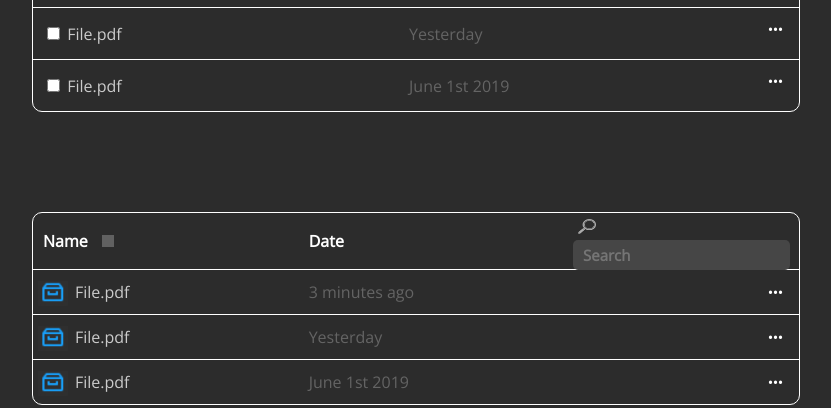
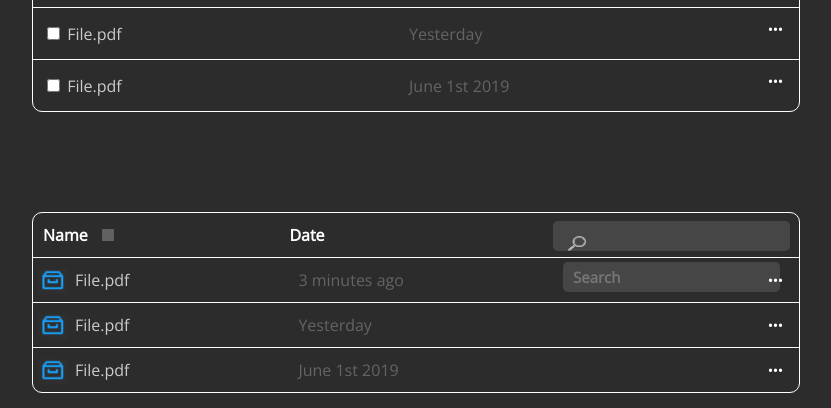
Before and after one commit to nikolmel22/hw-3, a plain HTML site: page 3index.html in a window 1280 px wide. Shown: the part 492-900 px from the top of the page, without its empty margins (18-849 px from the left). Drawn offline with nearby package versions, Linux system fonts and the light colour scheme; grey boxes are pictures that could not be loaded.

Commit message:
h3 3 - problem

```diff
--- a/3index.html
+++ b/3index.html
@@ -121,10 +121,16 @@
               alt="icon"
             />
           </th>
-          <th class="th-date">Date</th>
-          <th class="thsearch"><img class="icon-search" src="search.png" alt="#">
+
+          <th class="table-heading">Date</th>
+
+
+          <th class="thsearch">
             <div class="sradius">
-                 <input class="search font_color" type="search" placeholder="Search"/>
+                <form class="search" action="/search/"><img class="icon-search" src="search.png" alt="#">
+                    <input class="search search1 font_color" type="search" placeholder="Search"/>
+             </form>
+
             </div>
           </th>
         </tr>
--- a/index.css
+++ b/index.css
@@ -174,8 +174,9 @@ margin-bottom: 50px;
   font-size: 15px;
   background-image: url("icon_4.png");
   background-repeat: no-repeat;
+ }
 
-}
+
 
 .sradius {
   border-radius: 10px;
@@ -190,8 +191,14 @@ margin-bottom: 50px;
 	width:23px;
 	height: 20px;
 	filter: invert(1);
-	cursor: pointer;
+  cursor: pointer;
+  margin-bottom: 5px;
 }
 /*s.isearch {
   padding: 10px;
 }
+*/
+
+.search1 {
+  margin-bottom: 100px;
+}
```
